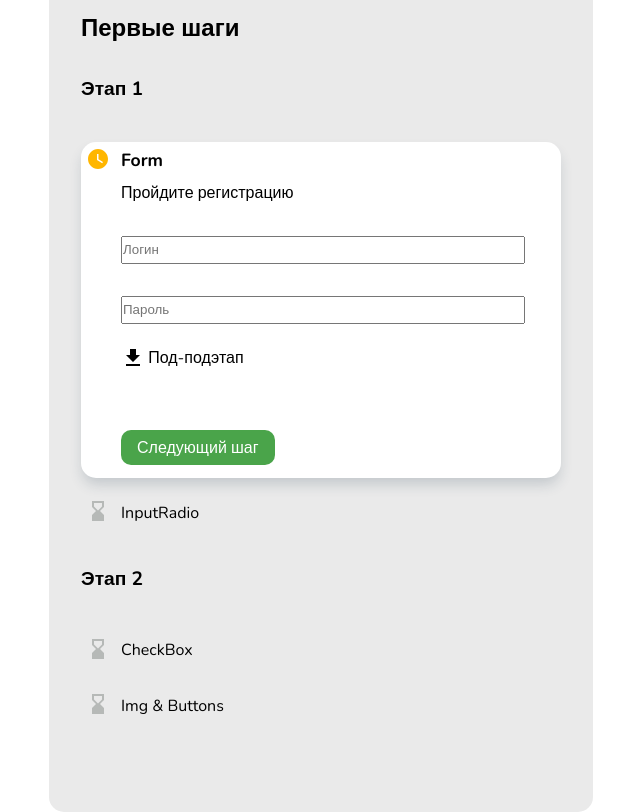
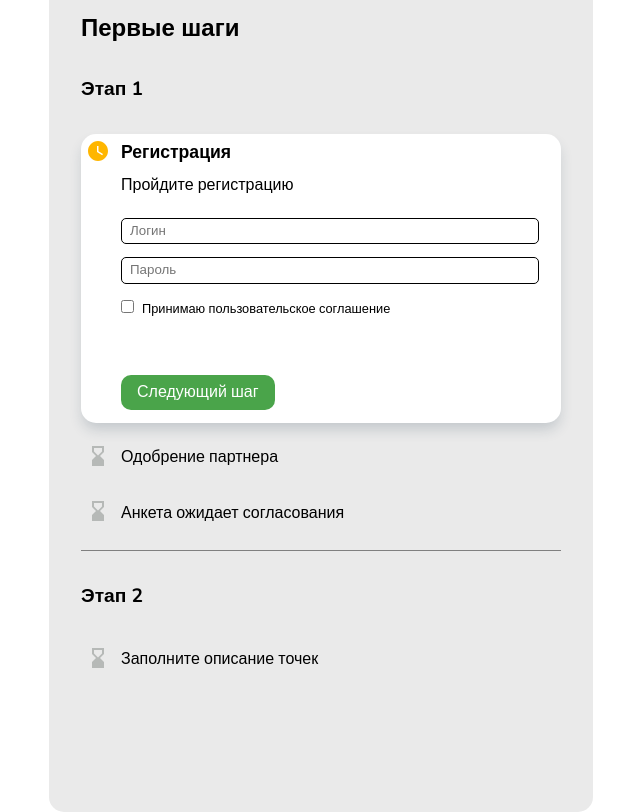
Before and after one commit to sigarachi/stagescomponent, a React (Create React App) app: page / in a window 1280 px wide. Shown: the whole page, without its empty margins (319-959 px from the left). Built offline with nearby package versions, Linux system fonts and the light colour scheme.

Commit message:
Fix Form

```diff
--- a/src/components/Input/CheckBox.js
+++ b/src/components/Input/CheckBox.js
@@ -1,11 +1,12 @@
 import React from 'react';
+import './Input.css'
 
 const Checkbox = ({props}) => {
     return (
-        <>
-            <input type="checkbox" name="checkbox" />
-            <label htmlFor="checkbox" style={{marginLeft: "2rem"}}>{props.text}</label>
-        </>
+        <div className="checkbox">
+            <input type="checkbox" name="checkbox" className="checkbox-input" />
+            <label htmlFor="checkbox" className="checkbox-label" >{props.text}</label>
+        </div>
     );
 }
 
--- /dev/null
+++ b/src/components/Input/Input.css
@@ -0,0 +1,18 @@
+.styled-input{
+    padding: 0.2rem 0.5rem;
+    margin: 0.4rem 0;
+    border-radius: 5px;
+    border: 0.2px solid black;
+}
+
+.checkbox{
+    font-size: 0.8rem;
+    margin: 0.6rem 0;
+}
+.checkbox-input{
+    padding: 0.2rem 0.5rem;
+}
+.checkbox-label {
+    margin-left: 0.5rem;
+
+}
--- a/src/components/Input/Input.js
+++ b/src/components/Input/Input.js
@@ -1,9 +1,10 @@
 import React from 'react';
+import './Input.css'
 
 const Input = ({props}) => {
     return (
         <>
-            <input className="w-100" type="text" placeholder={props.text} style={{padding: "3px 0", margin:"1rem 0"}}/>
+            <input className="w-100 styled-input" type="text" placeholder={props.text} />
         </>
     );
 }
--- /dev/null
+++ b/src/components/Input/TextArea.js
@@ -0,0 +1,11 @@
+import React from 'react';
+
+const Textarea = ({props}) => {
+    return (
+        <>
+            <textarea style={{marginTop: "1rem"}} rows={props.data.rows} cols={props.data.cols} name={props.text} />
+        </>
+    );
+}
+
+export default Textarea;
--- a/src/components/Stage/Stage.css
+++ b/src/components/Stage/Stage.css
@@ -2,13 +2,21 @@
     margin-top: 2rem;
     display: flex;
     flex-direction: column;
+
+
 }
 
 .stg-title{
     font-weight: bold;
     font-size: 1.2em;
+    display: flex;
+}
+
+.stg-img{
+    margin-left: 0.5rem;
+    height: 1.5rem;
 }
 
 .stg-body{
-    margin-top: 1.5rem;
+    margin-top: 1rem;
 }
--- a/src/components/Stage/Stage.js
+++ b/src/components/Stage/Stage.js
@@ -13,7 +13,7 @@ const Stage = ({props}) => {
             setCurrent(newValue)
         }
         else{
-            props.icon= "completed"
+            props.icon= "done"
             props.updateStage()
         }
 
@@ -32,6 +32,9 @@ const Stage = ({props}) => {
         <div className="stg">
             <div className="stg-title" onClick={setStage} style={{cursor: 'pointer'}}>
                 {props.text}
+                {props.icon === 'done' ? <div className="stg-img">
+                    <img className="completed"  src={"./resources/icons/" + props.icon + ".svg"} alt="wait"/>
+                </div> : <></>}
             </div>
             <div className="stg-body">
                 {props.innerComponents.map((prop, index) => {
@@ -54,6 +57,8 @@ const Stage = ({props}) => {
                     return <Component key={index} props={prop} />
                 })}
             </div>
+
+
         </div>
     );
 }
--- a/src/components/StagesComponent/StagesComponent.js
+++ b/src/components/StagesComponent/StagesComponent.js
@@ -9,14 +9,14 @@ const StagesComponent = ({props}) => {
 
     const updateStage = () => {
         if(props.innerComponents.length >= stage + 1) {
-            const newValue = stage + 1
-            setStage(newValue)
+            const newValue = stage + 1;
+            setStage(newValue);
         }
     }
 
     const setCurrentStage = (value) => {
         const newValue = value;
-        setStage(newValue)
+        setStage(newValue);
     }
 
     return (
@@ -26,14 +26,20 @@ const StagesComponent = ({props}) => {
             </div>
             {props.innerComponents.length > 0 &&  props.innerComponents.map((prop, index) => {
                 const curStage = index + 1 === stage ? true : false;
-                const pos = index + 1
-                prop.position = pos
-                prop.current = curStage
-                prop.updateStage = updateStage
-                prop.setCurrentStage = setCurrentStage
+                const pos = index + 1;
+                prop.position = pos;
+                prop.current = curStage;
+                prop.updateStage = updateStage;
+                prop.setCurrentStage = setCurrentStage;
 
-                const Component = AllComponent[prop.name]
-                return <Component key={index} props={prop} />
+                const Component = AllComponent[prop.name];
+                return(<>
+                <Component key={index} props={prop} />
+                   {index + 1 !== props.innerComponents.length ?  <div className="spacer">
+
+                    </div> : <></>
+                    }
+                </>)
             })}
         </div>
     );
--- a/src/components/index.js
+++ b/src/components/index.js
@@ -7,3 +7,4 @@ export {default as Inputradio} from "./Input/InputRadio"
 export {default as Checkbox} from "./Input/CheckBox"
 export {default as Img} from "./Img/Img"
 export {default as Button} from "./Controllers/Controllers"
+export {default as Textarea} from "./Input/TextArea"
--- a/src/data/test.json
+++ b/src/data/test.json
@@ -9,12 +9,12 @@
             "name": "Stage",
             "text": "Этап 1",
             "data": {
-                "subStagesCount": "2"
+                "subStagesCount": "3"
             },
             "innerComponents":[
                 {
                     "name": "Substage",
-                    "text": "Form",
+                    "text": "Регистрация",
                     "data": {
                         "textHint": "Пройдите регистрацию"
                     },
@@ -30,8 +30,8 @@
                             "innerComponents":[]
                         },
                         {
-                            "name": "Document",
-                            "text": "Под-подэтап",
+                            "name": "Checkbox",
+                            "text": "Принимаю пользовательское соглашение",
                             "data": {
                                 "link": "https://github.com/sigarachi/stagescomponent"
                             },
@@ -41,14 +41,42 @@
                 },
                 {
                     "name": "Substage",
-                    "text": "InputRadio",
+                    "text": "Одобрение партнера",
                     "data": {
-                        "textHint": ""
+                        "textHint": "Получите одобрение партнера"
                     },
                     "innerComponents":[
                         {
-                            "name": "Inputradio",
-                            "text": "Логин",
+                            "name": "Document",
+                            "text": "Рекомендации",
+                            "data": {
+                                "link": "https://github.com/sigarachi/stagescomponent"
+                            },
+                            "innerComponents":[]
+                        }
+                    ]
+                },
+                {
+                    "name": "Substage",
+                    "text": "Анкета ожидает согласования",
+                    "data": {
+                        "textHint": "Подпишите и отправьте оригиналы документов менеджеру"
+                    },
+                    "innerComponents":[
+                        {
+                            "name": "Document",
+                            "text": "Заявление о присоединении",
+                            "data": {
+                                "link": "https://github.com/sigarachi/stagescomponent"
+                            },
+                            "innerComponents":[]
+                        },
+                        {
+                            "name": "Document",
+                            "text": "Договор оферты",
+                            "data": {
+                                "link": "https://github.com/sigarachi/stagescomponent"
+                            },
                             "innerComponents":[]
                         }
                     ]
@@ -64,55 +92,31 @@
             "innerComponents":[
                 {
                     "name": "Substage",
-                    "text": "CheckBox",
+                    "text": "Заполните описание точек",
                     "data": {
-                        "textHint": ""
+                        "textHint": "Описание точек"
                     },
                     "innerComponents":[
                         {
                             "name": "Input",
-                            "text": "Логин",
+                            "text": "Название точки",
+                            "innerComponents":[]
+                        },
+
+                        {
+                            "name": "Textarea",
+                            "text": "Какой-то документ",
+                            "data": {
+                                "rows": "5",
+                                "cols": "57"
+                            },
                             "innerComponents":[]
                         },
                         {
                             "name": "Checkbox",
-                            "text": "Подтвердить",
-                            "innerComponents":[]
-                        },
-                        {
-                            "name": "Document",
-                            "text": "Какой-то документ",
-                            "data": {
-                                "link": "https://github.com/sigarachi/stagescomponent"
-                            },
+                            "text": "Подтвердить информацию",
                             "innerComponents":[]
                         }
-                    ]
-                },
-                {
-                    "name": "Substage",
-                    "text": "Img & Buttons",
-                    "data": {
-                        "textHint": ""
-                    },
-                    "innerComponents":[
-                        {
-                            "name": "Img",
-                            "text": "Картинка",
-                            "data": {
-                                "link" : "https://sun9-14.userapi.com/impg/c857416/v857416876/1f2a55/MaQUD94h6Lc.jpg?size=720x680&quality=96&sign=7ddc8d60ef1fad90b294d361eb08def8&type=album"
-                            },
-                            "innerComponents":[]
-                        },
-                        {
-                            "name": "Button",
-                            "text": "Кликни",
-                            "data": {
-                                "link" : "https://github.com/sigarachi/stagescomponent"
-                            },
-                            "innerComponents":[]
-                        }
-
                     ]
                 }
             ]
--- a/src/index.css
+++ b/src/index.css
@@ -47,3 +47,8 @@ body{
 .w-100{
     width: 100%;
 }
+
+.spacer {
+    height: 1rem;
+    border-bottom: 0.3px solid gray;
+}
```
Also changed, not shown: public/resources/icons/done.svg (added).
